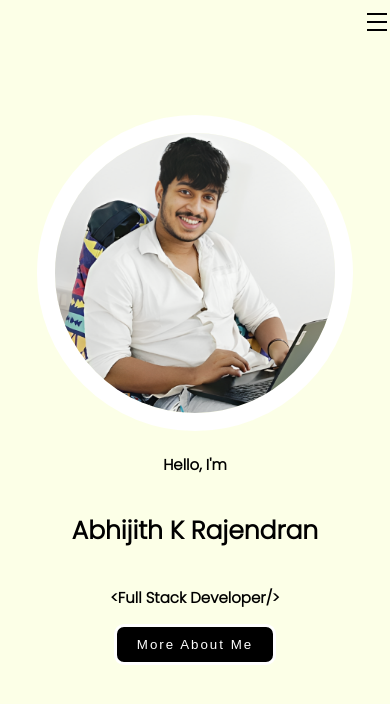
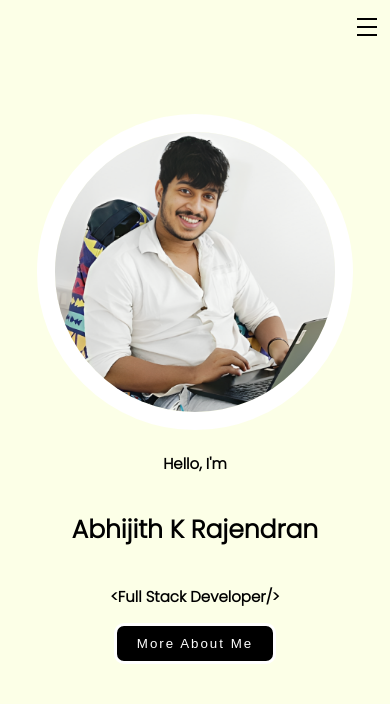
Before and after one commit to Abhijith-k-rajendran/Website, a plain HTML site: page index.html in a window 390 px wide. Drawn offline with Linux system fonts and the light colour scheme.

Commit message:
slight changes

```diff
--- a/assets/css/style.css
+++ b/assets/css/style.css
@@ -113,8 +113,7 @@ nav{
   display: flex;
   flex-direction: column;
   cursor: pointer;
-  top: 10px;
-  height: 40px;
+  margin-right: 10px;
 }
 .burgerMenu span {
   height: 2px;
@@ -135,6 +134,8 @@ nav{
   }
   .respoHomeNav {
     display: flex;
+    margin-top: 15px;
+    margin-right: 15px;
     width: 100%;
   }
   .burgerList {
```
Also changed, not shown: social.html (deleted).
